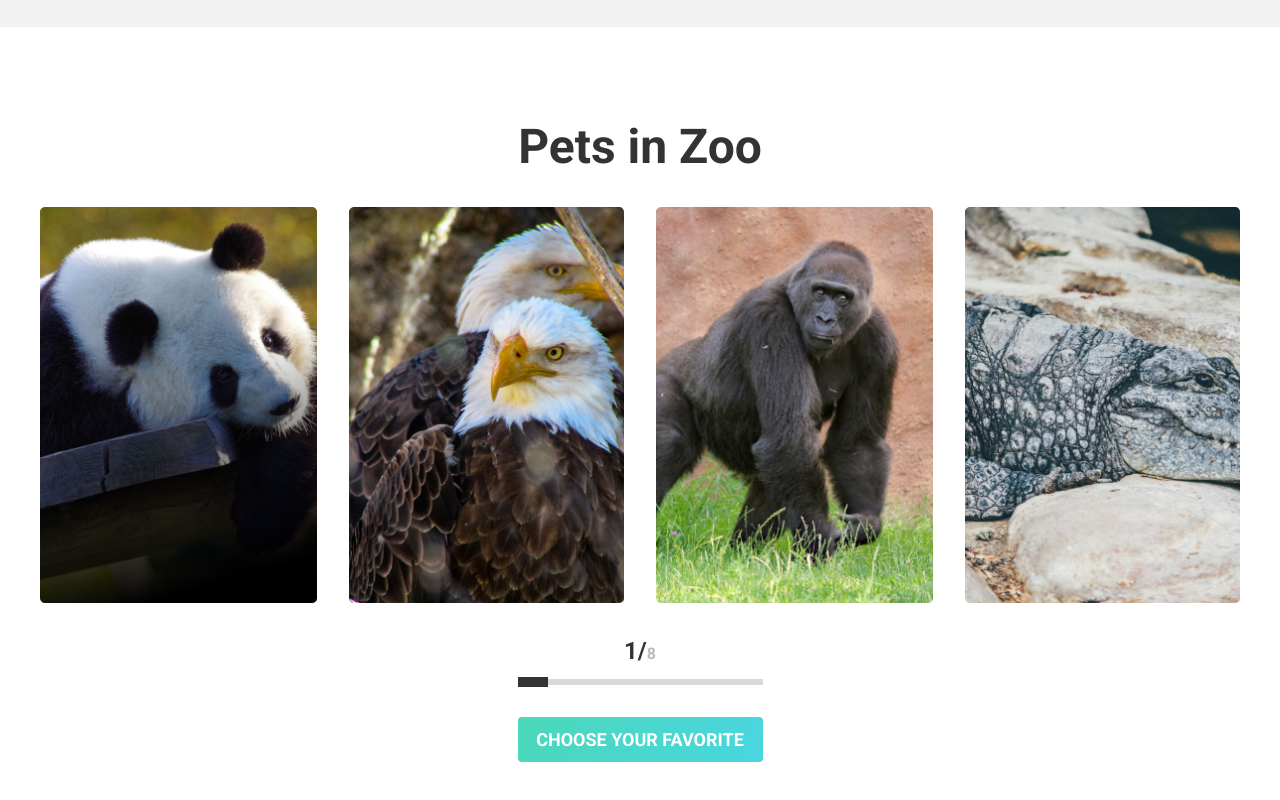
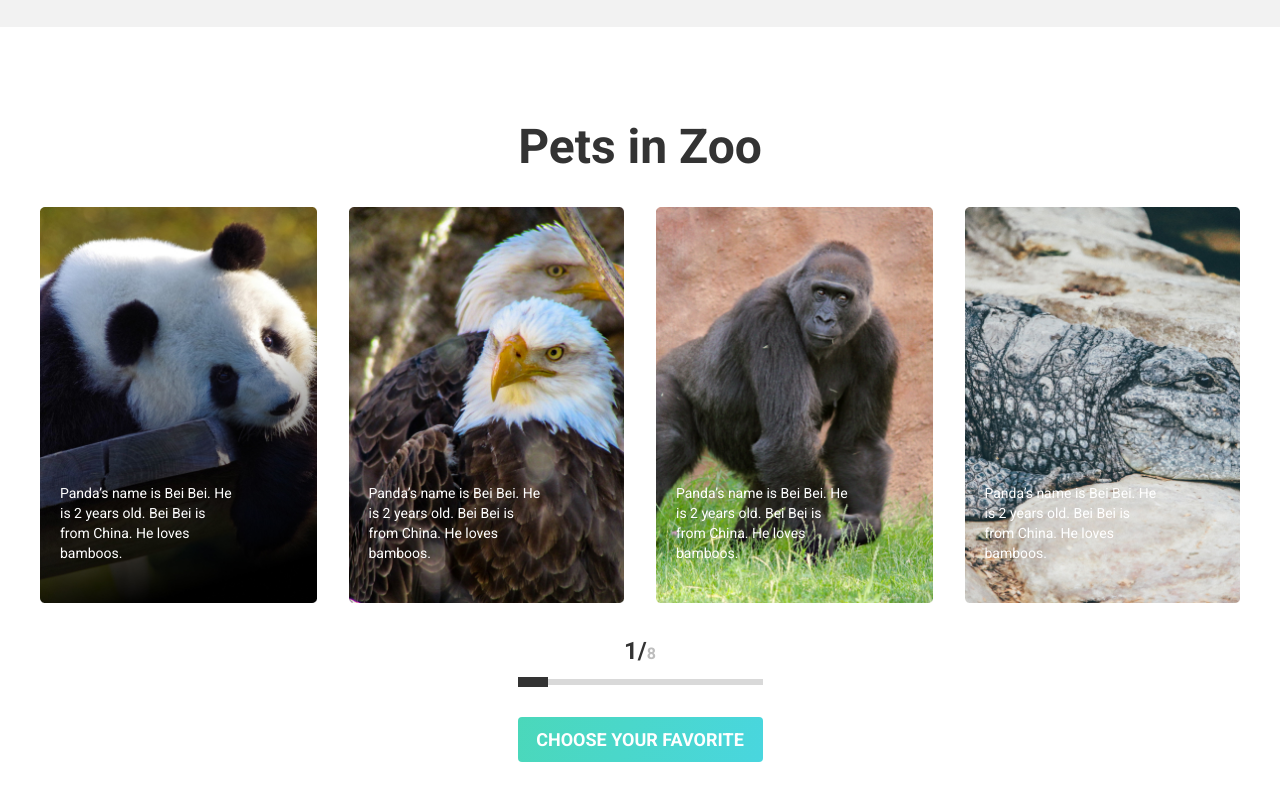
Before and after one commit to Kasaklalita/zoo-online, a React (Vite) app: page /zoo in a window 1280 px wide. Shown: the part 2064-2864 px from the top of the page. Built offline with nearby package versions, Linux system fonts and the light colour scheme.

Commit message:
Minor changes

```diff
--- a/src/components/PetCard.tsx
+++ b/src/components/PetCard.tsx
@@ -1,4 +1,5 @@
 import React from "react";
+import cls from "./PetCard.module.css";
 
 interface IPetCardProps {
   picture: any;
@@ -7,8 +8,11 @@ interface IPetCardProps {
 
 export default function PetCard({ picture, description }: IPetCardProps) {
   return (
-    <div>
+    <div className="relative">
       <img src={picture} alt="" />
+      <div className="absolute left-5 bottom-10 right-5">
+        <p className="text-white text-sm w-3/4">{description}</p>
+      </div>
     </div>
   );
 }
--- /dev/null
+++ b/src/components/layout/PetCard.module.css
@@ -0,0 +1,4 @@
+.petCard {
+  width: 278px;
+  height: 399px;
+}
```
